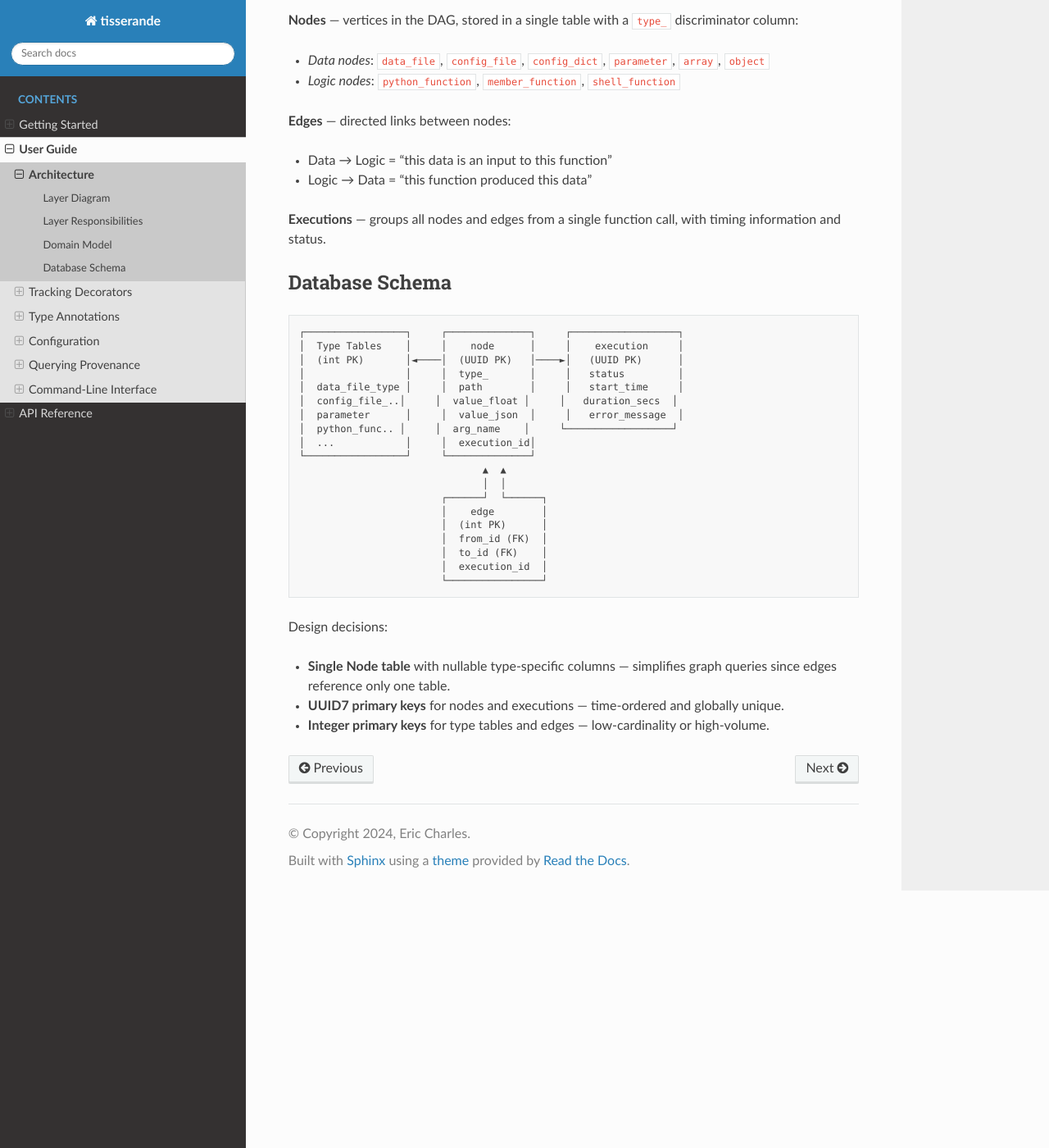
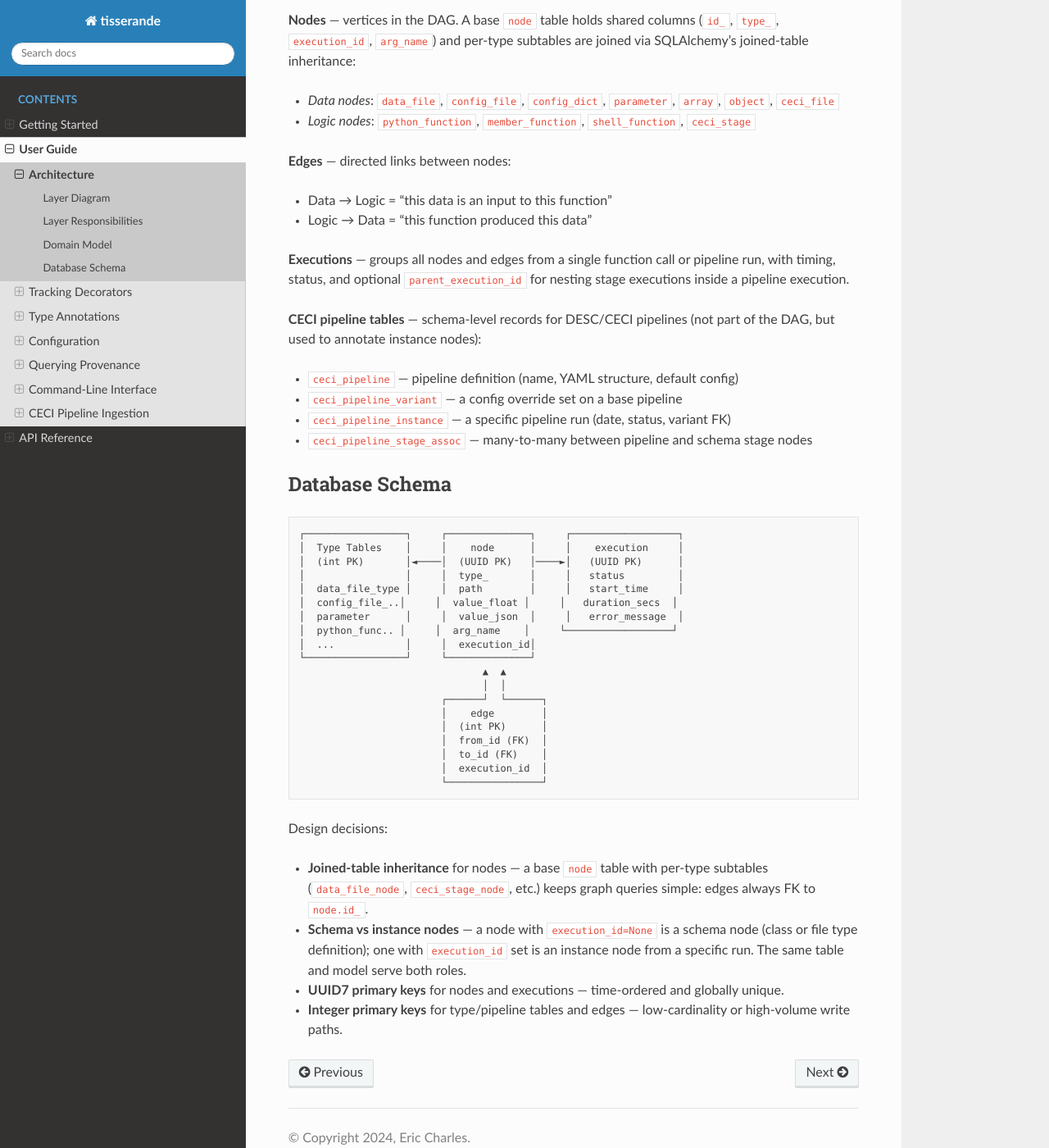
Before and after one commit to eacharles/tisserande, a Sphinx documentation site: the page built from docs/user_guide/architecture.rst, in a window 1280 px wide and 1400 px high, scrolled down 925 px. Shown: the whole window at 82% size. Built offline with Sphinx 7.4.7 and the Read the Docs theme 3.1.0, drawn with Linux system fonts in a browser that asks for light colours.

Commit message:
Add CECI pipeline ingestion documentation
- index.rst: add CECI pipeline ingestion to the features list
- architecture.rst: update Domain Model to include ceci_file/ceci_stage node
  types, parent_execution_id nesting, schema vs instance node distinction,
  and the four new CECI pipeline tables; update Design Decisions accordingly
- querying.rst: add CECI pipeline tables to Available Tables section
- cli.rst: add four new ceci-pipeline* CLI command groups to the table list
- user_guide/ceci.rst (new): full page covering schema vs instance nodes,
  quick-start, register_pipeline_from_yaml, ingest_stage_logs, log file
  format, querying CECI provenance, and the CECI pipeline schema tables

Generated with AI

Co-Authored-By: SLAC AI

```diff
--- a/docs/index.rst
+++ b/docs/index.rst
@@ -26,6 +26,8 @@ Features
   explicitly classify arguments, or let heuristics do it automatically
 - **Shell command tracking** — ``track_shell()`` for non-Python processes
 - **Async support** — ``@track_async`` for async functions
+- **CECI pipeline ingestion** — import provenance from DESC/CECI ``.yaml``
+  pipeline definitions and ``*.out`` log files with a single function call
 - **Full REST API** — auto-generated CRUD endpoints for all provenance tables
 - **CLI tools** — command-line admin for querying and managing provenance data
 - **Pluggable backends** — swap storage implementations without changing your code
--- a/docs/user_guide/architecture.rst
+++ b/docs/user_guide/architecture.rst
@@ -49,20 +49,31 @@ Domain Model
 
 The provenance graph consists of three entity types:
 
-**Nodes** — vertices in the DAG, stored in a single table with a ``type_``
-discriminator column:
+**Nodes** — vertices in the DAG. A base ``node`` table holds shared columns
+(``id_``, ``type_``, ``execution_id``, ``arg_name``) and per-type subtables are
+joined via SQLAlchemy's joined-table inheritance:
 
 - *Data nodes*: ``data_file``, ``config_file``, ``config_dict``, ``parameter``,
-  ``array``, ``object``
-- *Logic nodes*: ``python_function``, ``member_function``, ``shell_function``
+  ``array``, ``object``, ``ceci_file``
+- *Logic nodes*: ``python_function``, ``member_function``, ``shell_function``,
+  ``ceci_stage``
 
 **Edges** — directed links between nodes:
 
 - Data → Logic = "this data is an input to this function"
 - Logic → Data = "this function produced this data"
 
-**Executions** — groups all nodes and edges from a single function call, with
-timing information and status.
+**Executions** — groups all nodes and edges from a single function call or
+pipeline run, with timing, status, and optional ``parent_execution_id`` for
+nesting stage executions inside a pipeline execution.
+
+**CECI pipeline tables** — schema-level records for DESC/CECI pipelines (not
+part of the DAG, but used to annotate instance nodes):
+
+- ``ceci_pipeline`` — pipeline definition (name, YAML structure, default config)
+- ``ceci_pipeline_variant`` — a config override set on a base pipeline
+- ``ceci_pipeline_instance`` — a specific pipeline run (date, status, variant FK)
+- ``ceci_pipeline_stage_assoc`` — many-to-many between pipeline and schema stage nodes
 
 Database Schema
 ---------------
@@ -91,7 +102,12 @@ Database Schema
 
 Design decisions:
 
-- **Single Node table** with nullable type-specific columns — simplifies graph
-  queries since edges reference only one table.
+- **Joined-table inheritance** for nodes — a base ``node`` table with per-type
+  subtables (``data_file_node``, ``ceci_stage_node``, etc.) keeps graph queries
+  simple: edges always FK to ``node.id_``.
+- **Schema vs instance nodes** — a node with ``execution_id=None`` is a schema
+  node (class or file type definition); one with ``execution_id`` set is an
+  instance node from a specific run. The same table and model serve both roles.
 - **UUID7 primary keys** for nodes and executions — time-ordered and globally unique.
-- **Integer primary keys** for type tables and edges — low-cardinality or high-volume.
+- **Integer primary keys** for type/pipeline tables and edges — low-cardinality
+  or high-volume write paths.
--- a/docs/user_guide/cli.rst
+++ b/docs/user_guide/cli.rst
@@ -39,6 +39,10 @@ Each table has its own command group with standard operations:
 
 Available table groups:
 
+- ``ceci-pipeline``
+- ``ceci-pipeline-variant``
+- ``ceci-pipeline-instance``
+- ``ceci-pipeline-stage-assoc``
 - ``data-file-type``
 - ``config-file-type``
 - ``config-dict-type``
--- a/docs/user_guide/index.rst
+++ b/docs/user_guide/index.rst
@@ -10,3 +10,4 @@ User Guide
    configuration
    querying
    cli
+   ceci
```
Also changed, not shown: docs/user_guide/ceci.rst (added, +221 -0 lines), docs/user_guide/querying.rst (+9 -2 lines).
